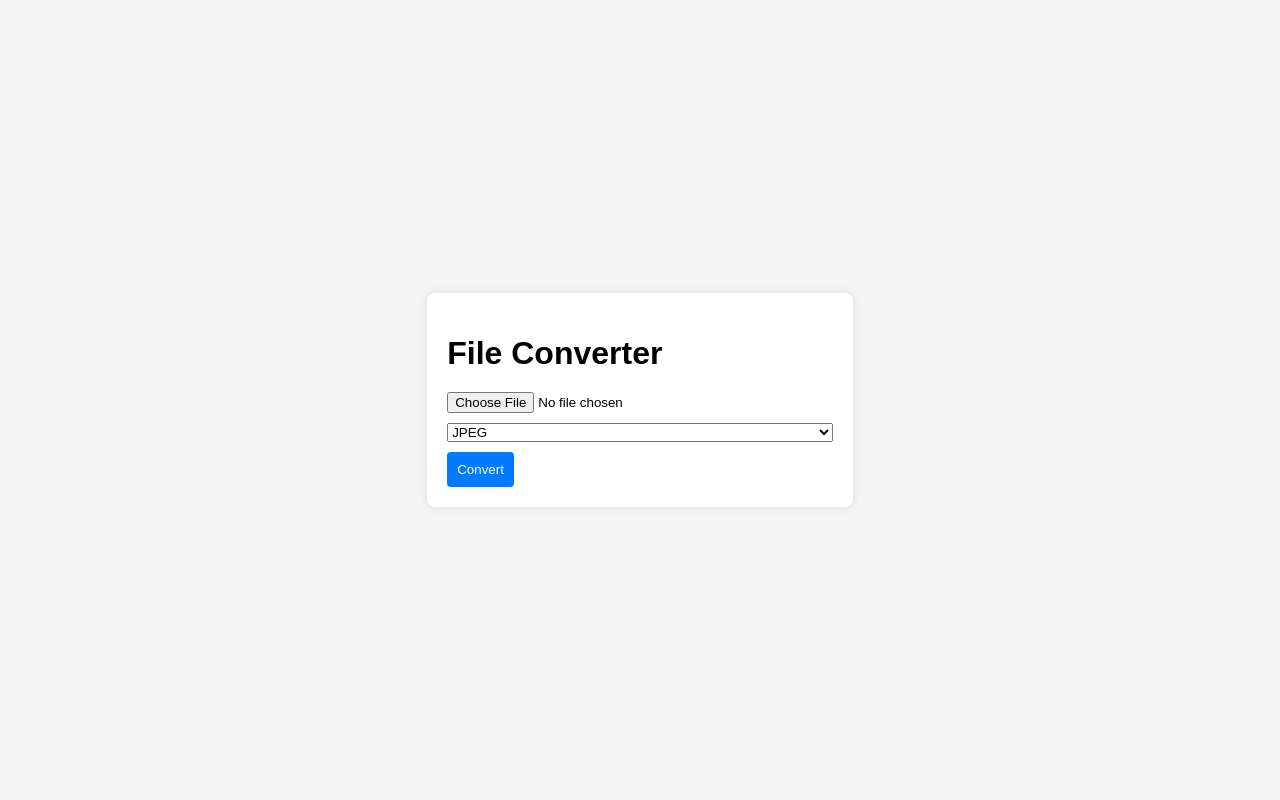
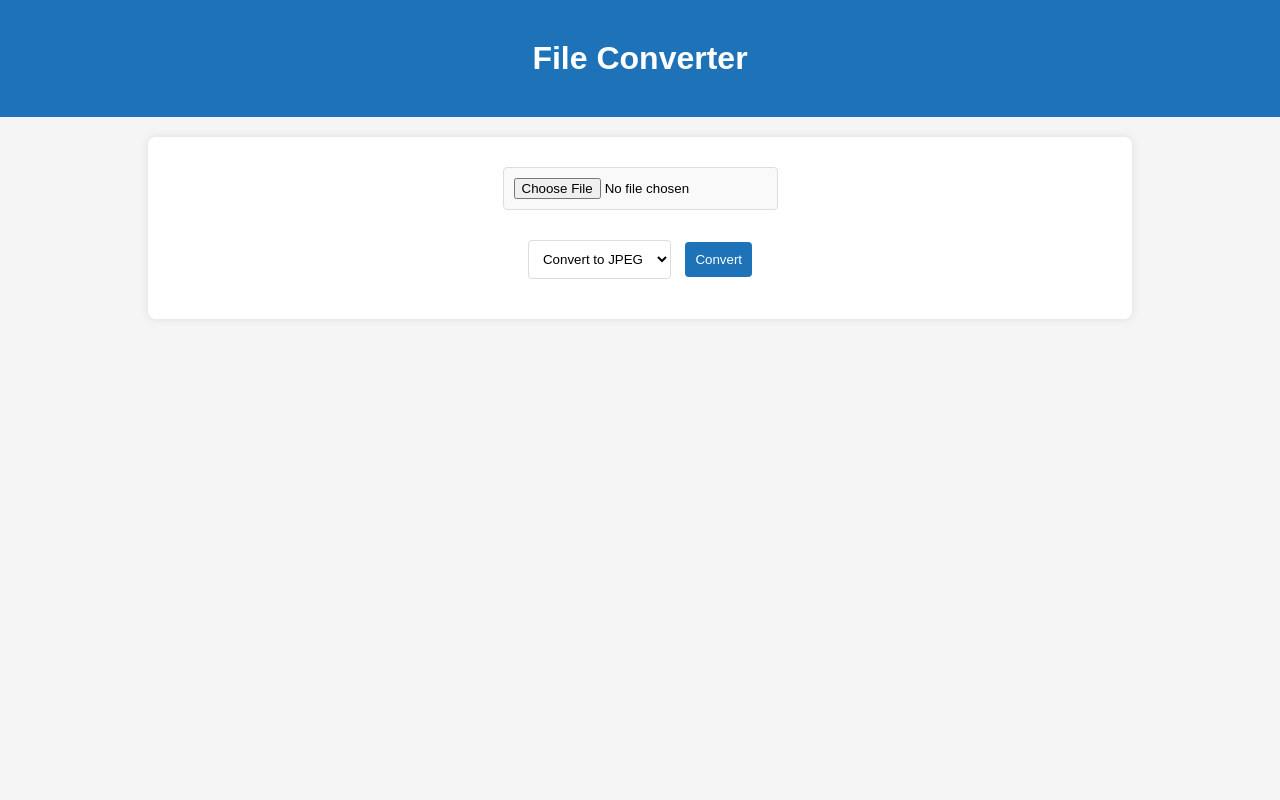
Before and after one commit to Arhaan-Siddiquee/FileConverter, a Flask app: page / in a window 1280 px wide. Run offline with Flask 3, Linux system fonts and the light colour scheme.

Commit message:
second commit

```diff
--- a/static/styles.css
+++ b/static/styles.css
@@ -1,39 +1,74 @@
+/* General Reset */
+* {
+    margin: 0;
+    padding: 0;
+    box-sizing: border-box;
+}
+
+/* Body and General Layout */
 body {
     font-family: Arial, sans-serif;
-    background-color: #f4f4f4;
-    display: flex;
-    justify-content: center;
-    align-items: center;
-    height: 100vh;
-    margin: 0;
+    background-color: #f5f5f5;
+}
+
+header {
+    background-color: #1d72b8;
+    color: white;
+    padding: 20px 0;
+    text-align: center;
 }
 
 .container {
-    background: white;
+    width: 80%;
+    max-width: 1200px;
+    margin: 0 auto;
     padding: 20px;
+}
+
+.upload-section {
+    background-color: white;
+    padding: 30px;
     border-radius: 8px;
     box-shadow: 0 0 10px rgba(0, 0, 0, 0.1);
+    text-align: center;
 }
 
-h1 {
-    margin-bottom: 20px;
+.file-upload input[type="file"] {
+    display: block;
+    margin: 0 auto;
+    padding: 10px;
+    border: 1px solid #ddd;
+    border-radius: 4px;
+    background-color: #f9f9f9;
 }
 
-input[type="file"],
-select {
-    margin-bottom: 10px;
-    width: 100%;
+.file-options {
+    margin-top: 20px;
 }
 
-button {
+.file-options select,
+.file-options button {
     padding: 10px;
-    background-color: #007BFF;
-    color: white;
-    border: none;
     border-radius: 4px;
-    cursor: pointer;
+    border: 1px solid #ddd;
+    margin: 10px 5px;
 }
 
-button:hover {
-    background-color: #0056b3;
+.file-options select {
+    background-color: #fff;
 }
+
+.file-options button {
+    background-color: #1d72b8;
+    color: white;
+    cursor: pointer;
+    border: none;
+}
+
+.file-options button:hover {
+    background-color: #155a8a;
+}
+
+#result {
+    margin-top: 20px;
+}
--- a/templates/index.html
+++ b/templates/index.html
@@ -4,41 +4,33 @@
     <meta charset="UTF-8">
     <meta name="viewport" content="width=device-width, initial-scale=1.0">
     <title>File Converter</title>
-    <link rel="stylesheet" href="styles.css">
+    <link rel="stylesheet" href="static/styles.css">
 </head>
 <body>
+    <header>
         <div class="container">
             <h1>File Converter</h1>
-        <form id="uploadForm" enctype="multipart/form-data">
+        </div>
+    </header>
+    <main>
+        <div class="container">
+            <div class="upload-section">
+                <form id="uploadForm" enctype="multipart/form-data" action="/convert" method="post">
+                    <div class="file-upload">
                         <input type="file" id="fileInput" name="file" accept="*/*" required>
+                    </div>
+                    <div class="file-options">
                         <select id="convertTo" name="convertTo" required>
-                <option value="jpeg">JPEG</option>
-                <option value="pdf">PDF</option>
-                <option value="png">PNG</option>
+                            <option value="jpeg">Convert to JPEG</option>
+                            <option value="pdf">Convert to PDF</option>
+                            <option value="png">Convert to PNG</option>
                         </select>
                         <button type="submit">Convert</button>
+                    </div>
                 </form>
+            </div>
             <div id="result"></div>
         </div>
-    <script>
-        document.getElementById('uploadForm').addEventListener('submit', function(e) {
-            e.preventDefault();
-            const formData = new FormData(this);
-            fetch('/convert', {
-                method: 'POST',
-                body: formData
-            })
-            .then(response => response.blob())
-            .then(blob => {
-                const url = window.URL.createObjectURL(blob);
-                const a = document.createElement('a');
-                a.href = url;
-                a.download = 'converted_file';
-                document.body.appendChild(a);
-                a.click();
-                a.remove();
-            });
-        });
-    </script>
+    </main>
 </body>
 </html>
```
Lines whose indentation alone changed are shown as unchanged.
